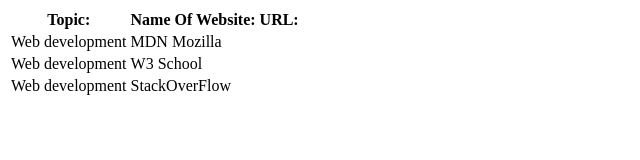
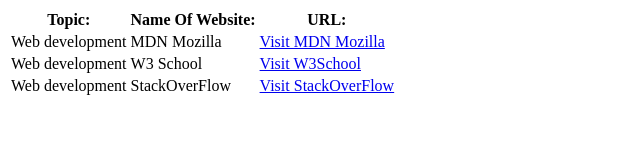
Before and after one commit to lamalajaji/HTML, a plain HTML site: page tabels.html in a window 1280 px wide. Shown: the whole page, without its empty margins (0-640 px from the left). Drawn offline with Linux system fonts and the light colour scheme.

Commit message:
modified URL commands

```diff
--- a/tabels.html
+++ b/tabels.html
@@ -1,11 +1,13 @@
 <!DOCTYPE html>
 <html lang="en">
+
 <head>
     <meta charset="UTF-8">
     <meta http-equiv="X-UA-Compatible" content="IE=edge">
     <meta name="viewport" content="width=device-width, initial-scale=1.0">
     <title>My First Table</title>
 </head>
+
 <body>
     <table>
         <tr>
@@ -16,18 +18,19 @@
         <tr>
             <td>Web development </td>
             <td>MDN Mozilla</td>
-        <td><a href="https://mdn.dev"></td>
+            <td><a href="https://mdn.dev">Visit MDN Mozilla</a> </td>
         </tr>
         <tr>
             <td>Web development </td>
             <td>W3 School</td>
-        <td><a href="https://www.w3schools.com"></td>
+            <td><a href="https://www.w3schools.com">Visit W3School</a> </td>
         </tr>
         <tr>
             <td>Web development </td>
             <td>StackOverFlow</td>
-        <td><a href="https://stackoverflow.com"></td>
+            <td><a href="https://stackoverflow.com"> Visit StackOverFlow</a></td>
         </tr>
     </table>
 </body>
+
 </html>
```
Lines whose indentation alone changed are shown as unchanged.
